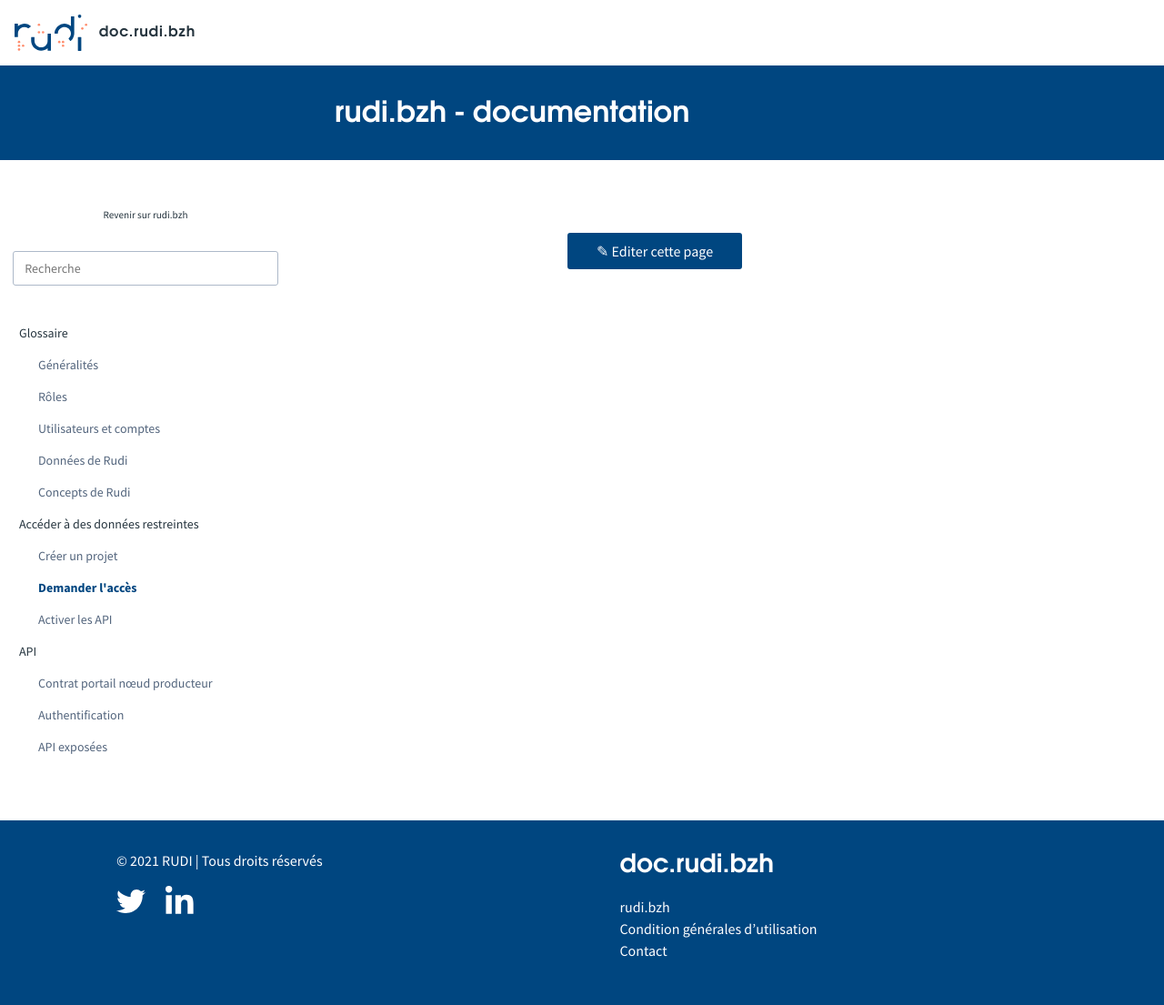
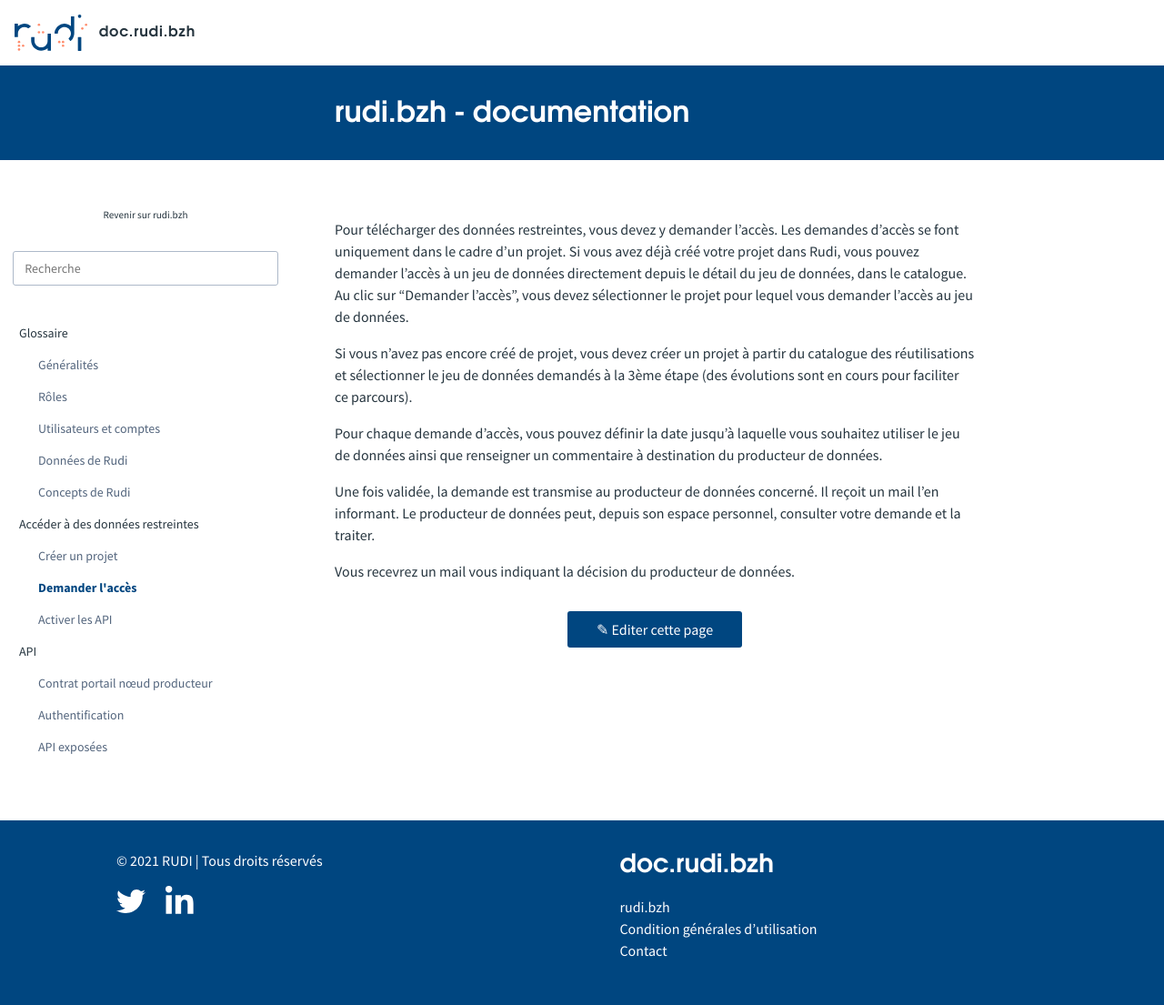
Before and after one commit to sigrennesmetropole/rudi_documentation, a Jekyll site: the page built from articles/_acces_donnees_restreintes/demande_acces.md, in a window 1280 px wide. Shown: the whole page at 91% size. Built offline with Jekyll 4.4.1, drawn with Linux system fonts in a browser that asks for light colours.

Commit message:
Update demande_acces.md

```diff
--- a/articles/_acces_donnees_restreintes/demande_acces.md
+++ b/articles/_acces_donnees_restreintes/demande_acces.md
@@ -2,3 +2,14 @@
 order: 2
 title: Demander l'accès
 ---
+Pour télécharger des données restreintes, vous devez y demander l'accès.
+Les demandes d'accès se font uniquement dans le cadre d'un projet. Si vous avez déjà créé votre projet dans Rudi, vous pouvez demander l'accès à un jeu de données directement depuis le détail du jeu de données, dans le catalogue. Au clic sur "Demander l'accès", vous devez sélectionner le projet pour lequel vous demander l'accès au jeu de données.
+
+Si vous n'avez pas encore créé de projet, vous devez créer un projet à partir du catalogue des réutilisations et sélectionner le jeu de données demandés à la 3ème étape (des évolutions sont en cours pour faciliter ce parcours).
+
+Pour chaque demande d'accès, vous pouvez définir la date jusqu'à laquelle vous souhaitez utiliser le jeu de données ainsi que renseigner un commentaire à destination du producteur de données.
+
+Une fois validée, la demande est transmise au producteur de données concerné. Il reçoit un mail l'en informant.
+Le producteur de données peut, depuis son espace personnel, consulter votre demande et la traiter.
+
+Vous recevrez un mail vous indiquant la décision du producteur de données.
```
